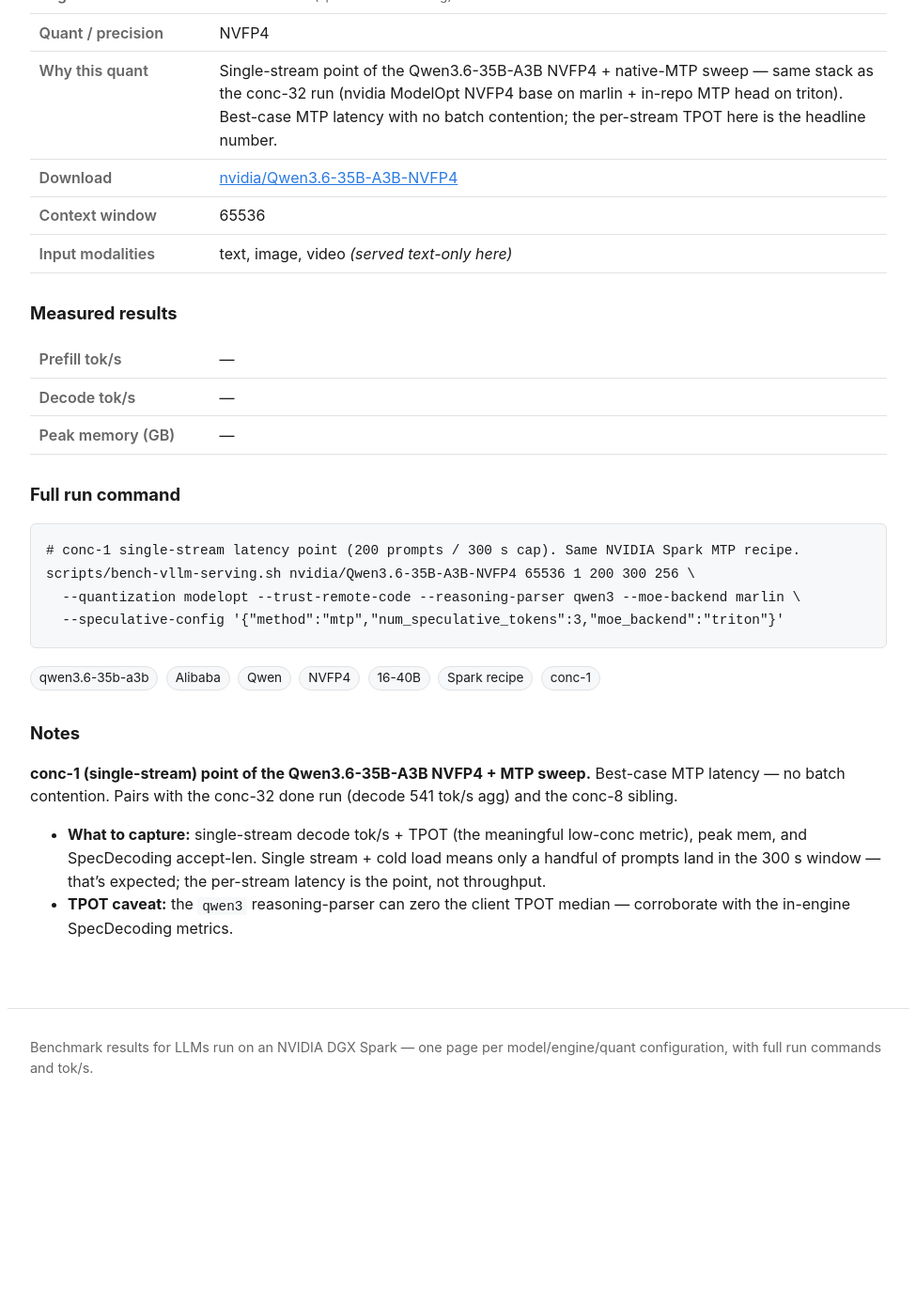
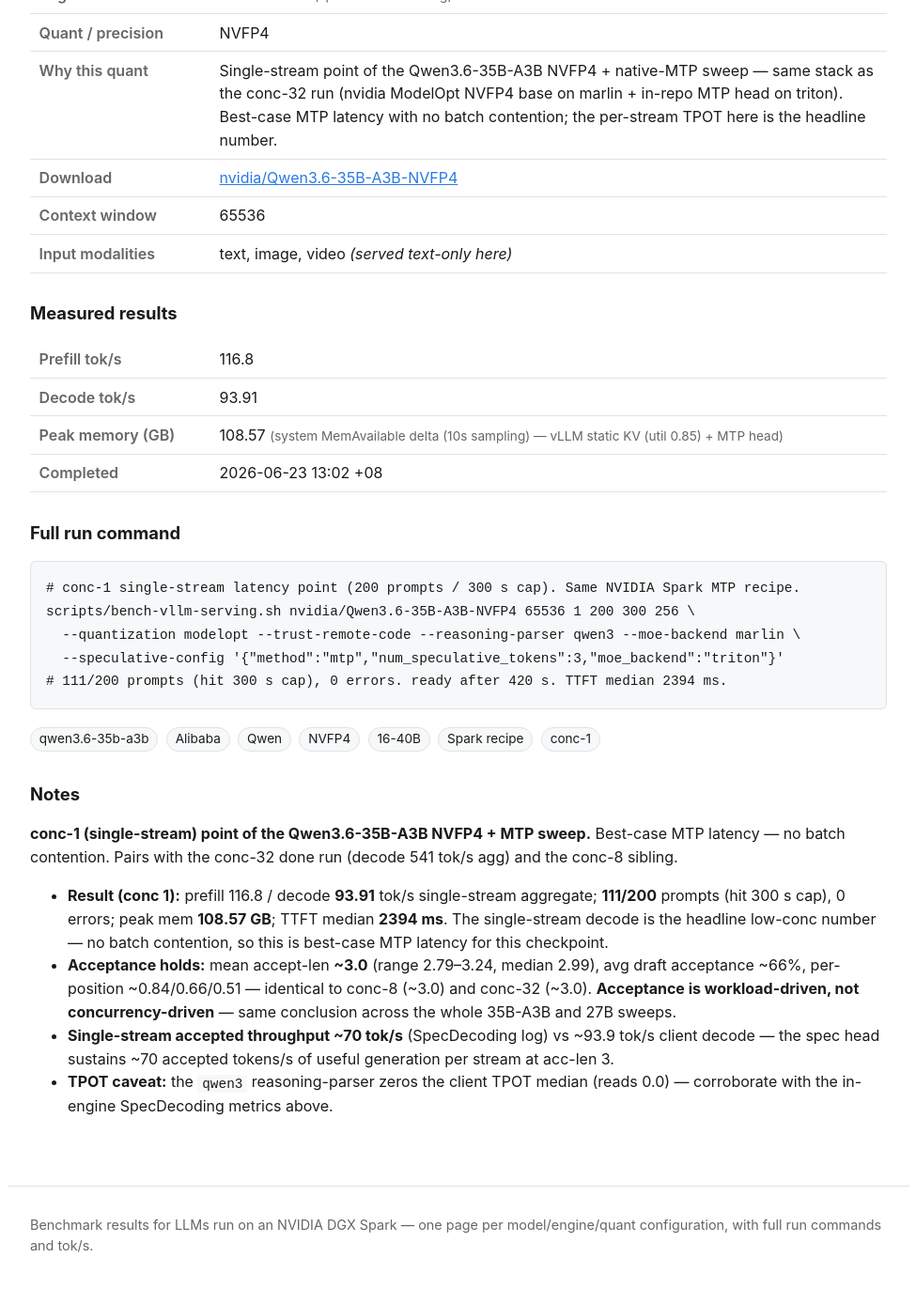
Before and after one commit to yjsoon/autobench, a Jekyll site: the page built from _configs/qwen3-6-35b-a3b-nvfp4-vllm-mtp-c1.md, in a window 1280 px wide and 1400 px high, scrolled down 445 px. Shown: the top 1372 px of the window at 94% size, without its empty margins (152-1127 px from the left). Built offline with Jekyll 4.4.1, drawn with Linux system fonts in a browser that asks for light colours; before the commit the page ends 1656 px from its top, so only the background shows below that; some of the changed text lies outside the part shown.

Commit message:
Bench: Qwen3.6-35B-A3B vLLM NVFP4+MTP conc-1 (decode 93.9 tok/s single-stream, accept-len ~3.0)
Co-Authored-By: Claude Opus 4.8 <noreply@anthropic.com>
Claude-Session: https://claude.ai/code/session_01B9a7mhJxZceLtkYS7wKerp

```diff
--- a/_configs/qwen3-6-35b-a3b-nvfp4-vllm-mtp-c1.md
+++ b/_configs/qwen3-6-35b-a3b-nvfp4-vllm-mtp-c1.md
@@ -15,26 +15,33 @@ modalities: [text, image, video]
 mm_served: false
 concurrency: 1
 tags: [qwen3.6-35b-a3b, Alibaba, Qwen, NVFP4, 16-40B, Spark recipe, conc-1]
-status: pending
-prefill_toks:
-decode_toks:
-mem_gb:
-mem_source:
-spec_acceptance:
-completed_at:
+status: done
+prefill_toks: 116.8
+decode_toks: 93.91
+mem_gb: 108.57
+mem_source: system MemAvailable delta (10s sampling) — vLLM static KV (util 0.85) + MTP head
+spec_acceptance: mean acceptance length ~3.0 (range 2.79–3.24, median 2.99) · accepted throughput ~70 tok/s single-stream · per-position ~0.84/0.66/0.51
+measured_on: 2026-06-23
+completed_at: 2026-06-23 13:02 +08
 engine_image: vllm/vllm-openai:nightly-aarch64@sha256:68e23ddd982ad5642e21354c2242a3a86d31a3ea83f5937e5c3867942dc6595b
 run_command: |
   # conc-1 single-stream latency point (200 prompts / 300 s cap). Same NVIDIA Spark MTP recipe.
   scripts/bench-vllm-serving.sh nvidia/Qwen3.6-35B-A3B-NVFP4 65536 1 200 300 256 \
     --quantization modelopt --trust-remote-code --reasoning-parser qwen3 --moe-backend marlin \
     --speculative-config '{"method":"mtp","num_speculative_tokens":3,"moe_backend":"triton"}'
+  # 111/200 prompts (hit 300 s cap), 0 errors. ready after 420 s. TTFT median 2394 ms.
 ---
 
 **conc-1 (single-stream) point of the Qwen3.6-35B-A3B NVFP4 + MTP sweep.** Best-case MTP latency — no
 batch contention. Pairs with the conc-32 done run (decode 541 tok/s agg) and the conc-8 sibling.
 
-- **What to capture:** single-stream decode tok/s + TPOT (the meaningful low-conc metric), peak mem, and
-  SpecDecoding accept-len. Single stream + cold load means only a handful of prompts land in the 300 s
-  window — that's expected; the per-stream latency is the point, not throughput.
-- **TPOT caveat:** the `qwen3` reasoning-parser can zero the client TPOT median — corroborate with the
-  in-engine SpecDecoding metrics.
+- **Result (conc 1):** prefill 116.8 / decode **93.91** tok/s single-stream aggregate; **111/200** prompts
+  (hit 300 s cap), 0 errors; peak mem **108.57 GB**; TTFT median **2394 ms**. The single-stream decode is
+  the headline low-conc number — no batch contention, so this is best-case MTP latency for this checkpoint.
+- **Acceptance holds:** mean accept-len **~3.0** (range 2.79–3.24, median 2.99), avg draft acceptance
+  ~66%, per-position ~0.84/0.66/0.51 — identical to conc-8 (~3.0) and conc-32 (~3.0). **Acceptance is
+  workload-driven, not concurrency-driven** — same conclusion across the whole 35B-A3B and 27B sweeps.
+- **Single-stream accepted throughput ~70 tok/s** (SpecDecoding log) vs ~93.9 tok/s client decode — the
+  spec head sustains ~70 accepted tokens/s of useful generation per stream at acc-len 3.
+- **TPOT caveat:** the `qwen3` reasoning-parser zeros the client TPOT median (reads 0.0) — corroborate with
+  the in-engine SpecDecoding metrics above.
```
